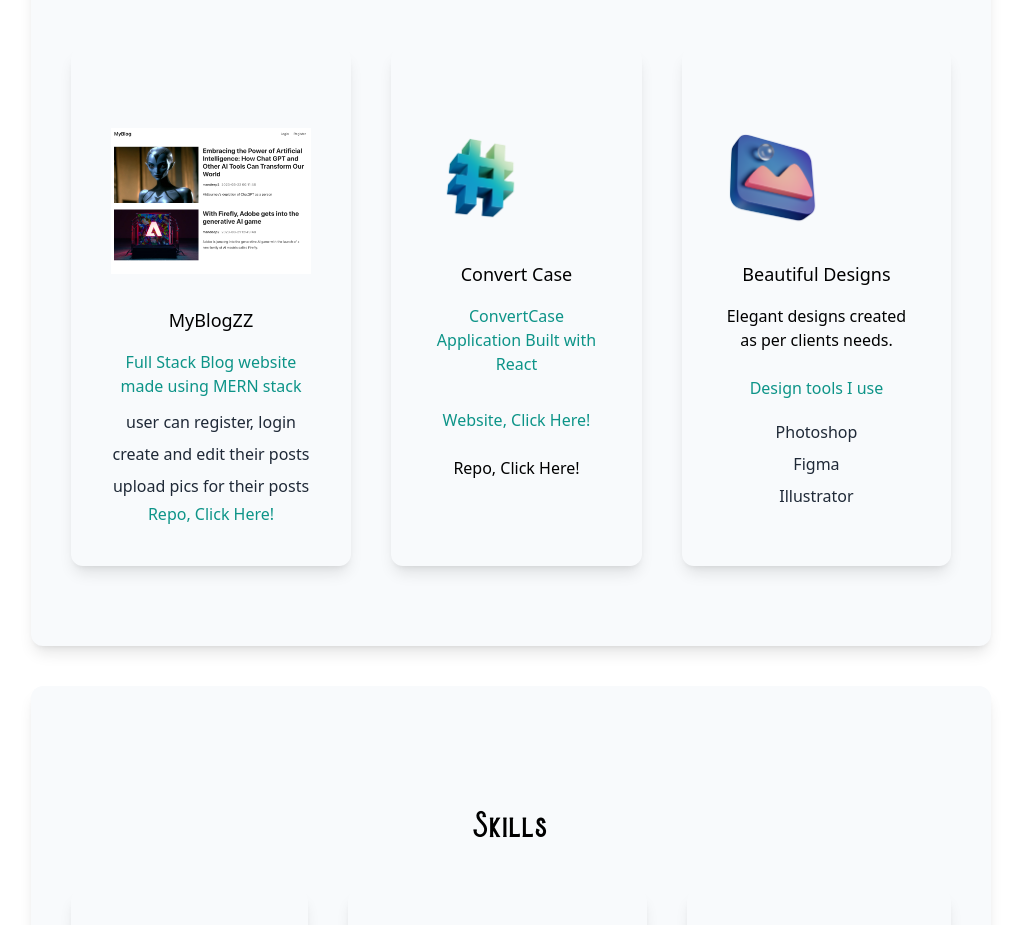
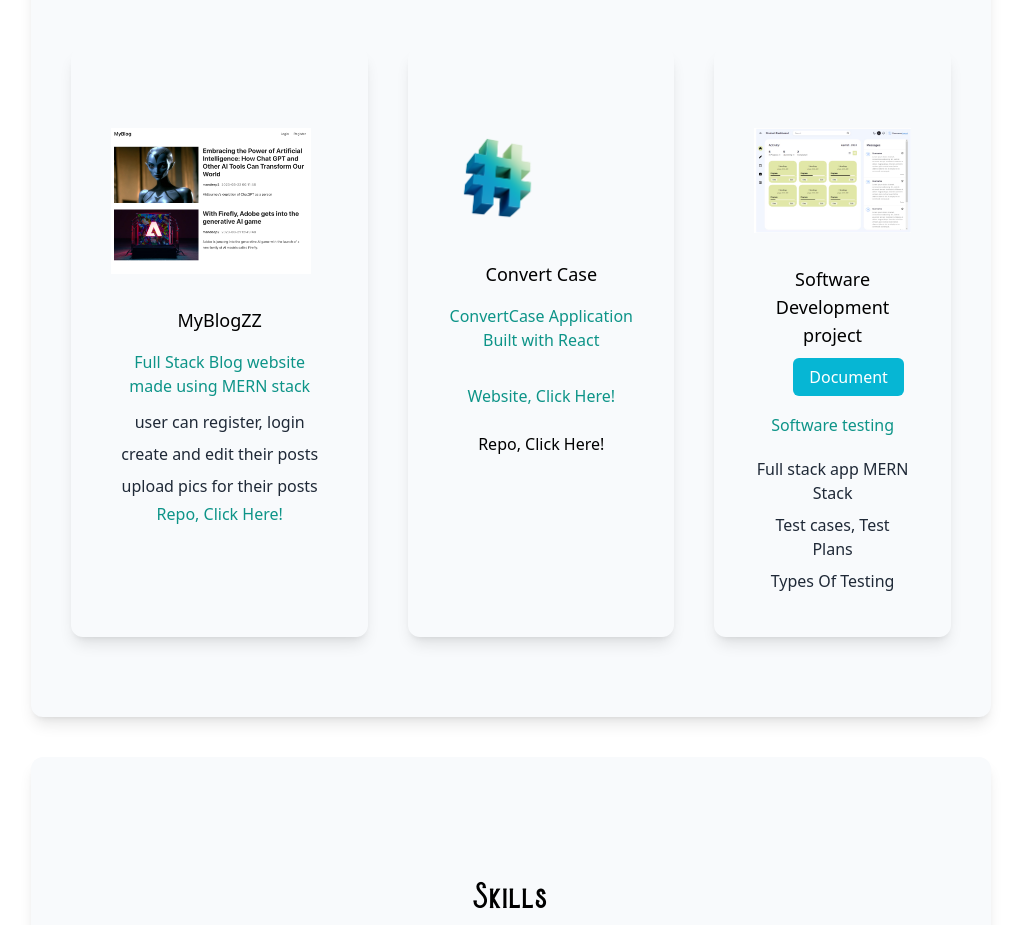
Before and after one commit to Mandeep180/Portfolio, a Next.js app: page / in a window 1280 px wide. Shown: the part 3009-3934 px from the top of the page, without its empty margins (129-1149 px from the left). Built offline with nearby package versions, Linux system fonts and the light colour scheme.

Commit message:
added a new project and new resume

```diff
--- a/pages/index.js
+++ b/pages/index.js
@@ -1,10 +1,10 @@
 import Head from 'next/head';
 import React, { useRef } from 'react';
-import {useState} from "react";
-import {BsFillMoonStarsFill} from 'react-icons/bs';
-import {AiFillLinkedin,AiFillYoutube} from 'react-icons/ai';
+import { useState } from "react";
+import { BsFillMoonStarsFill } from 'react-icons/bs';
+import { AiFillLinkedin, AiFillYoutube } from 'react-icons/ai';
 import Image from "next/image";
-import design from '../public/design.png'
+import DashboardImage from '../public/DashboardImage.jpg'
 import code from '../public/code.png'
 import Logo from "../public/Logo.png";
 import eLogo from "../public/eLogo.png";
@@ -32,10 +32,10 @@ export default function Home() {
               <h1 className="text-xl font-burtons  dark:text-white"> Developed by Mandeep Kaur</h1>
               <ul className="flex items-center">
                 <li>
-              <BsFillMoonStarsFill onClick={()=> setDarkMode(!darkMode)}className="cursor-pointer text-2xl  dark:text-white"/>
+                  <BsFillMoonStarsFill onClick={() => setDarkMode(!darkMode)} className="cursor-pointer text-2xl  dark:text-white" />
                 </li>
                 <li>
-              <a className="bg-gradient-to-r from bg-cyan-500 to-teal-500 text-white px-4 py-2 rounded-md ml-8" href="https://acrobat.adobe.com/link/review?uri=urn:aaid:scds:US:47eff22f-8ffa-3f91-a889-52ec98d1fb0d">Resume</a></li>
+                  <a className="bg-gradient-to-r from bg-cyan-500 to-teal-500 text-white px-4 py-2 rounded-md ml-8" href="https://docs.google.com/document/d/1L4OuIeHS09n9jnMtFYczynxy4y64vuzE0b517GmEY8Y/edit?usp=sharing">Resume</a></li>
               </ul>
             </nav>
             <div className="text-center p-10">
@@ -46,7 +46,7 @@ export default function Home() {
             <div className="text-5xl flex justify-center gap-16 py-3 text-gray-600  dark:text-white">
               <a href="https://www.linkedin.com/in/mandeep-kaur-a12201256/"><AiFillLinkedin /></a>
 
-         <AiFillYoutube/>
+              <AiFillYoutube />
             </div>
             <div className="relative mx-auto  rounded-full w-80 h-50 mt-20 ">
               <Image src={myImg} />
@@ -61,7 +61,7 @@ export default function Home() {
 
               <div className="text-center  shadow-lg p-10 rounded-xl my-10  dark:bg-black relative mx-auto  bg-slate-50">
                 <h3 className=" text-3xl py-1 mt-20 text-center font-burtons  dark:text-white ">Education</h3>
-            <Image src={Logo} width={400} height={200}className="mt-10"  />
+                <Image src={Logo} width={400} height={200} className="mt-10" />
                 {/* <h2 className="text-lg font-medium pt-8 pb-2">Centennial College- Toronto CAN</h2> */}
                 <h3 className="text-2xl py-2 md:text-3xl  dark:text-white">Centennial College- Toronto CAN</h3>
                 <h2 className="text-xl py-2 md:text-2xl  dark:text-white">Diploma of Software Engineering</h2>
@@ -75,12 +75,12 @@ export default function Home() {
 
               <div className="text-center  shadow-lg p-10 rounded-xl my-10  dark:bg-black relative mx-auto  bg-slate-50">
                 <h3 className=" text-3xl py-1 mt-20 text-center font-burtons  dark:text-white">Experience</h3>
-            <Image src={eLogo} width={400} height={200}className="mt-10"  />
+                <Image src={eLogo} width={400} height={200} className="mt-10" />
                 {/* <h2 className="text-lg font-medium pt-8 pb-2">Centennial College- Toronto CAN</h2> */}
                 <h2 className="text-2xl py-2 md:text-2xl  dark:text-white">WIMTACH,Centennial College- Toronto CAN</h2>
                 <h2 className="text-xl py-2 md:text-2xl  dark:text-white">FrontEnd Developer, UI/UX Designer</h2>
                 <h2 className="text-xl py-2 md:text-xl  dark:text-white">Dec 2022 - March 2023(4months intern)</h2>
-            <Image src={vLogo} width={300} height={200}className="mt-10"  />
+                <Image src={vLogo} width={300} height={200} className="mt-10" />
                 <h2 className="text-2xl py-2 md:text-2xl  dark:text-white">CCSAI,Centennial College- Toronto CAN</h2>
                 <h2 className="text-xl py-2 md:text-2xl  dark:text-white">E-mentor,Organized events for International students to help them.</h2>
                 <h2 className="text-xl py-2 md:text-xl  dark:text-white">Sept 2022 - Dec 2022</h2>
@@ -104,7 +104,7 @@ export default function Home() {
                 </div>
                 <div className="lg:flex gap-10">
                   <div className="text-center  shadow-lg p-10 rounded-xl my-10 dark:bg-white">
-            <Image src={Blog} width={200} height={100}className="mt-10"  />
+                    <Image src={Blog} width={200} height={100} className="mt-10" />
                     <h3 className="text-lg font-medium pt-8 pb-2">MyBlogZZ</h3>
                     <h4 className="py-2 text-teal-600">
                       Full Stack Blog website made using MERN stack
@@ -117,7 +117,7 @@ export default function Home() {
 
                   </div>
                   <div className="text-center  shadow-lg p-10 rounded-xl my-10  dark:bg-white">
-            <Image src={code} width={100} height={100}className="mt-10"  />
+                    <Image src={code} width={100} height={100} className="mt-10" />
                     <h3 className="text-lg font-medium pt-8 pb-2">Convert Case</h3>
                     <h4 className="py-2 text-teal-600">
                       ConvertCase Application Built with React
@@ -126,15 +126,15 @@ export default function Home() {
                     <a href="https://github.com/Mandeep180/CaseConvert.git" className="py-4 text-black">Repo, Click Here!</a>
                   </div>
                   <div className="text-center  shadow-lg p-10 rounded-xl my-10 dark:bg-white">
-            <Image src={design} width={100} height={100}className="mt-10"  />
-            <h3 className="text-lg font-medium pt-8 pb-2">Beautiful Designs</h3>
+                    <Image src={DashboardImage} width={180} height={120} className="mt-10" />
+                    <h3 className="text-lg font-medium pt-8 pb-2">Software Development project</h3>
                     <p className="py-2">
-              Elegant designs created as per clients needs.
+                      <a className="bg-gradient-to-r from bg-cyan-500 to-teal-500 text-white px-4 py-2 rounded-md ml-8" href="https://docs.google.com/document/d/1nAdSA7YXLn4WuAo4H3JiNf7xmAUKQv4wd0tbchhQ2Eg/edit?usp=sharing">Document</a>
                     </p>
-            <h4 className="py-4 text-teal-600">Design tools I use</h4>
-            <p className="text-gray-800 py-1">Photoshop</p>
-            <p className="text-gray-800 py-1">Figma</p>
-            <p className="text-gray-800 py-1">Illustrator</p>
+                    <h4 className="py-4 text-teal-600">Software testing</h4>
+                    <p className="text-gray-800 py-1">Full stack app MERN Stack</p>
+                    <p className="text-gray-800 py-1">Test cases, Test Plans</p>
+                    <p className="text-gray-800 py-1">Types Of Testing</p>
 
                   </div>
                 </div>
@@ -259,9 +259,9 @@ export default function Home() {
               <div className="text-center  shadow-lg p-10 rounded-xl my-10  dark:bg-black relative  bg-slate-50 ">
                 <h3 className=" text-3xl py-1 mt-20 text-center font-burtons  dark:text-white">Contact Me</h3>
                 <h2 className="text-2xl py-1 text-teal-600">Currently looking for full-time/part-time FrontEnd opportunities, contact me if you have available position, thanks!</h2>
-            <h2 className= "text-xl text-gray-800 text-right dark:text-white">Email address</h2>
-            <h2 className= "text-xl text-gray-800 text-right dark:text-white">mk0805511@gmail.com</h2>
-            <h2 className= "text-xl dark:bg-black text-gray-800 text-right hover: bg-slate-50 hover:text-black border-solid border-2 font-Poppins py-2 px-4 "><a href="url">Send email</a></h2>
+                <h2 className="text-xl text-gray-800 text-right dark:text-white">Email address</h2>
+                <h2 className="text-xl text-gray-800 text-right dark:text-white">mk0805511@gmail.com</h2>
+                <h2 className="text-xl dark:bg-black text-gray-800 text-right hover: bg-slate-50 hover:text-black border-solid border-2 font-Poppins py-2 px-4 "><a href="url">Send email</a></h2>
               </div>
 
             </div>
```
Also changed, not shown: public/DashboardImage.jpg (added). Lines whose indentation alone changed are shown as unchanged.
